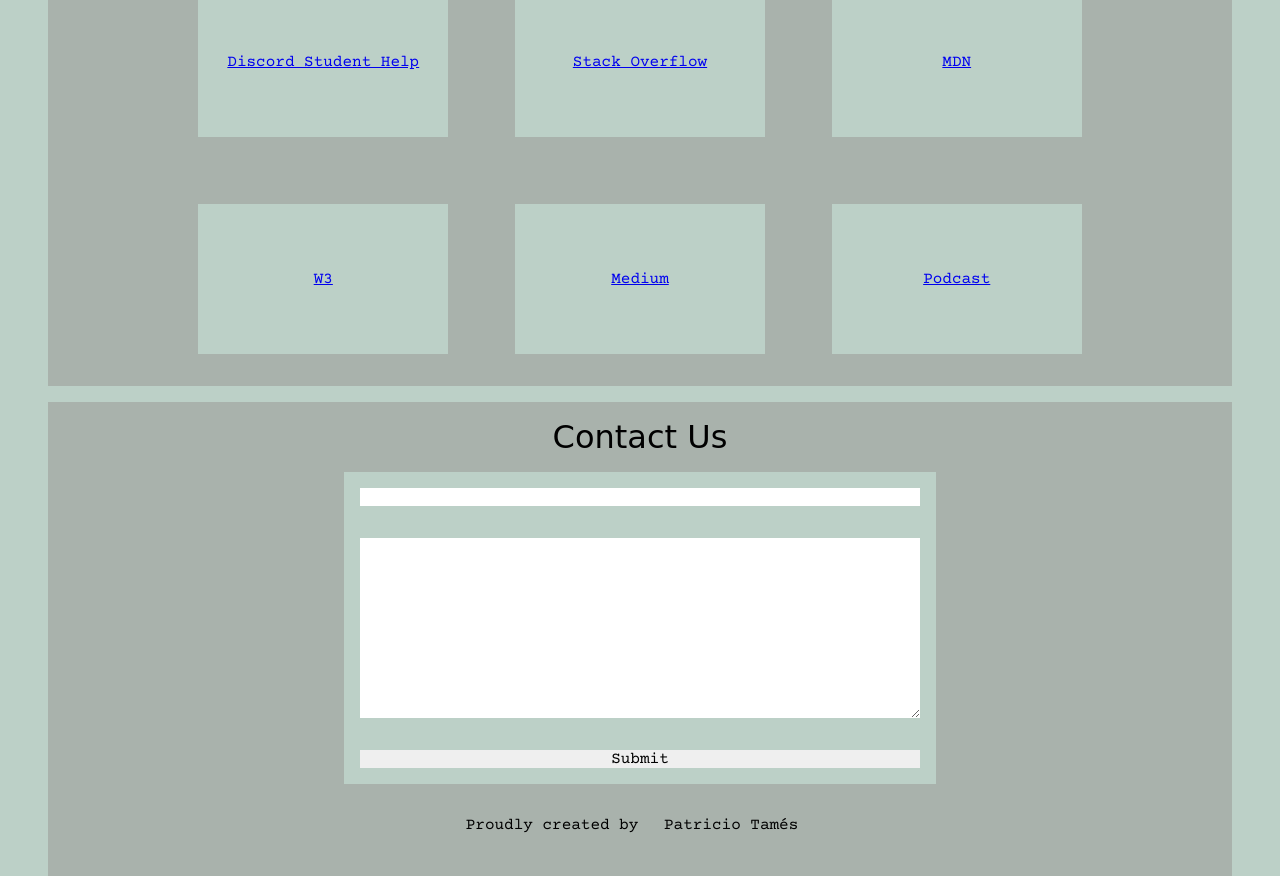
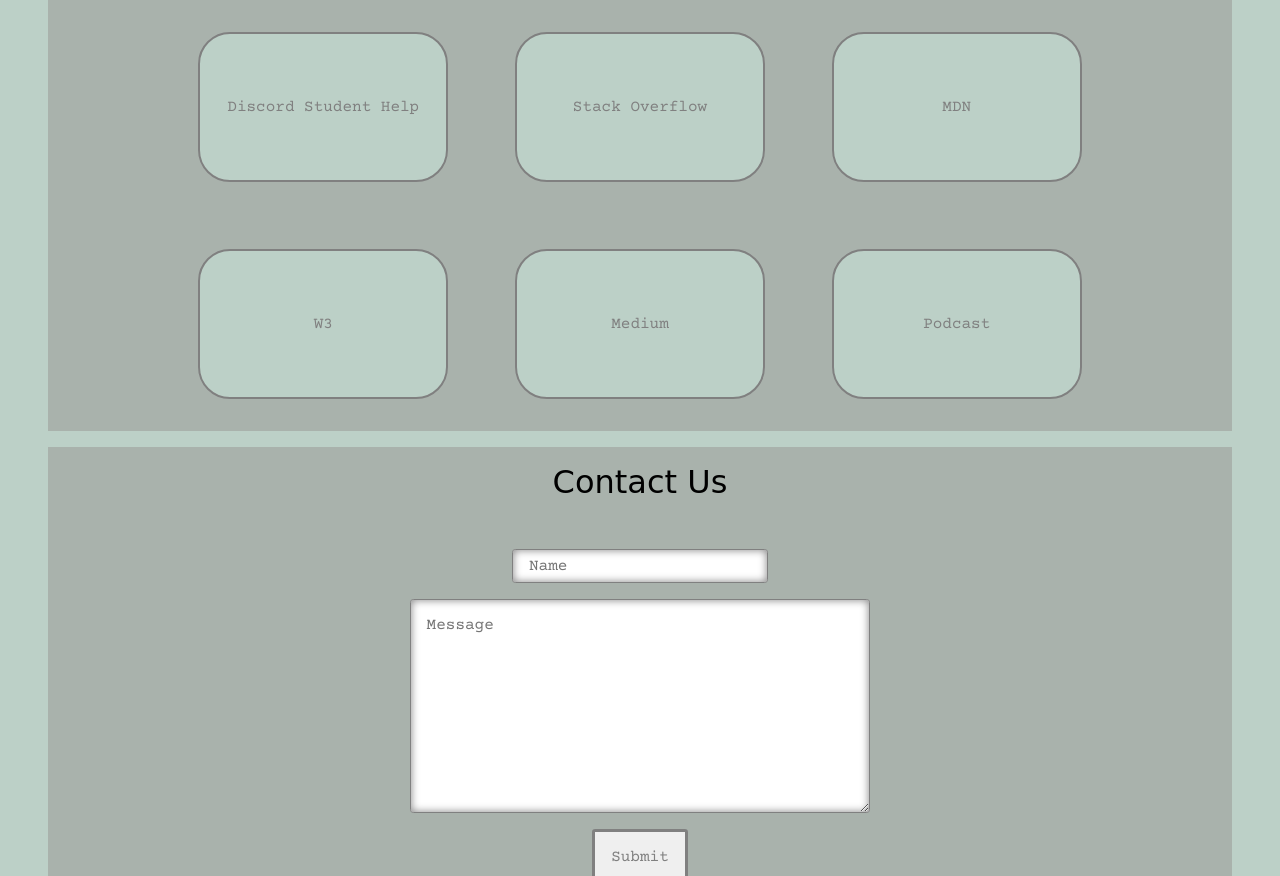
Before and after one commit to pattames/rubberDuck, a plain HTML site: page index.html in a window 1280 px wide. Shown: the part 527-1403 px from the top of the page. Drawn offline with nearby package versions, Linux system fonts and the light colour scheme; a web font is replaced by a local one.

Commit message:
css más complejo

```diff
--- a/index.html
+++ b/index.html
@@ -52,7 +52,6 @@
             <img
               src="https://lilalu-shop.com/media/image/35/9c/a5/lilalu-quietscheente-gelb-yellow-rubber-duck-HL.png"
               alt="Yellow rubber duck"
-              width="100px"
             />
           </a>
         </div>
@@ -86,8 +85,14 @@
     <footer id="contact">
       <h2>Contact Us</h2>
       <form action="">
-        <input type="text" />
-        <textarea name="" id="" cols="30" rows="10"></textarea>
+        <input type="text" placeholder="Name" />
+        <textarea
+          name=""
+          id=""
+          cols="30"
+          rows="10"
+          placeholder="Message"
+        ></textarea>
         <button>Submit</button>
       </form>
       <div>
--- a/style.css
+++ b/style.css
@@ -59,10 +59,17 @@
       h1 {
         margin: 0;
         margin-bottom: 1rem;
+        animation: fadeInOut 1s infinite;
       }
       p {
         text-shadow: rgb(48, 48, 48) 0rem 0.3rem 1rem;
         margin: 0;
+        transition-property: padding;
+        transition-duration: 2s;
+        transition-delay: 0s;
+      }
+      p:hover {
+        padding: 2rem;
       }
     }
     main {
@@ -81,6 +88,9 @@
         }
         .duck {
           /* border: 2px solid yellow; */
+          a img {
+            width: 10rem;
+          }
         }
       }
       #emergency {
@@ -93,13 +103,25 @@
           gap: 3px;
           width: 80%;
           margin: 0 auto;
+          a {
+            text-decoration: none;
             .grid-item {
-            /* border: 2px solid pink; */
+              border: 2px solid grey;
               background-color: #bcd0c7;
               display: flex;
               justify-content: center;
               align-items: center;
               height: 150px;
+              color: grey;
+              border-radius: 2rem;
+            }
+            .grid-item:hover {
+              color: black;
+              border-color: black;
+            }
+            .grid-item:active {
+              box-shadow: inset 0rem 0rem 1rem grey;
+            }
           }
         }
       }
@@ -111,13 +133,57 @@
       flex-direction: column;
       text-align: center;
       justify-content: center;
-      form {
+      form :not(button) {
         display: flex;
         flex-direction: column;
-        width: 50%;
-        margin: 0 auto;
-        background-color: #bcd0c7;
+        width: 40%;
+        margin: 1rem auto;
+        background-color: white;
+        border-radius: 0.2rem;
+        box-shadow: inset 0 0 0.5rem grey;
+        border: 1px solid grey;
+        padding: 1rem;
+      }
+      form {
+        input {
+          width: 16rem;
+          height: 1.5rem;
+        }
+      }
+      button {
+        padding: 1rem;
+        border-radius: 0.2rem;
+        margin-top: 0;
+        border: solid grey;
+        color: grey;
+      }
+      button:hover {
+        color: black;
+        border: solid black;
+      }
+      button:active {
+        box-shadow: inset 0 0 0.5rem black;
+      }
+      a img {
+        width: 10%;
+        margin: 0;
+      }
+      div {
+        margin: 0;
+        p {
+          margin: 0;
         }
       }
     }
   }
+}
+
+@keyframes fadeInOut {
+  0%,
+  100% {
+    opacity: 0;
+  }
+  50% {
+    opacity: 1;
+  }
+}
```
Lines whose indentation alone changed are shown as unchanged.
